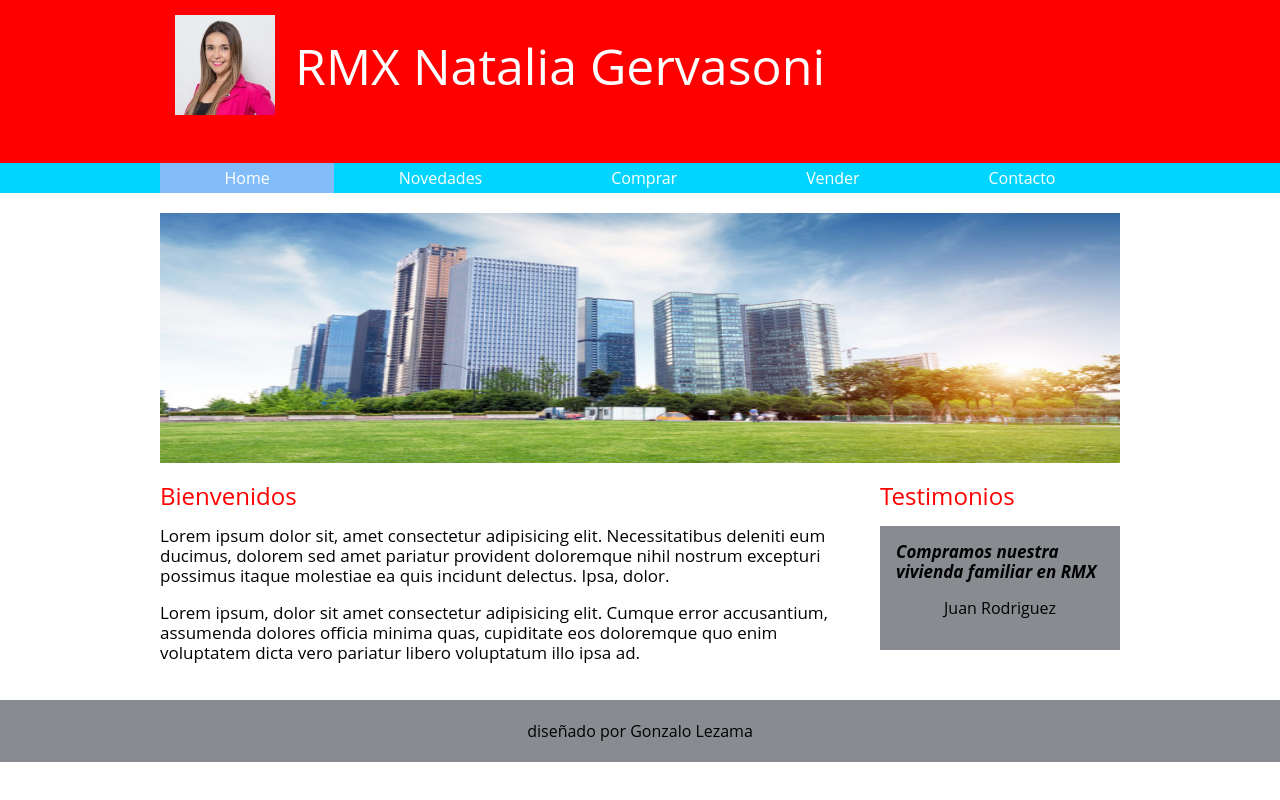
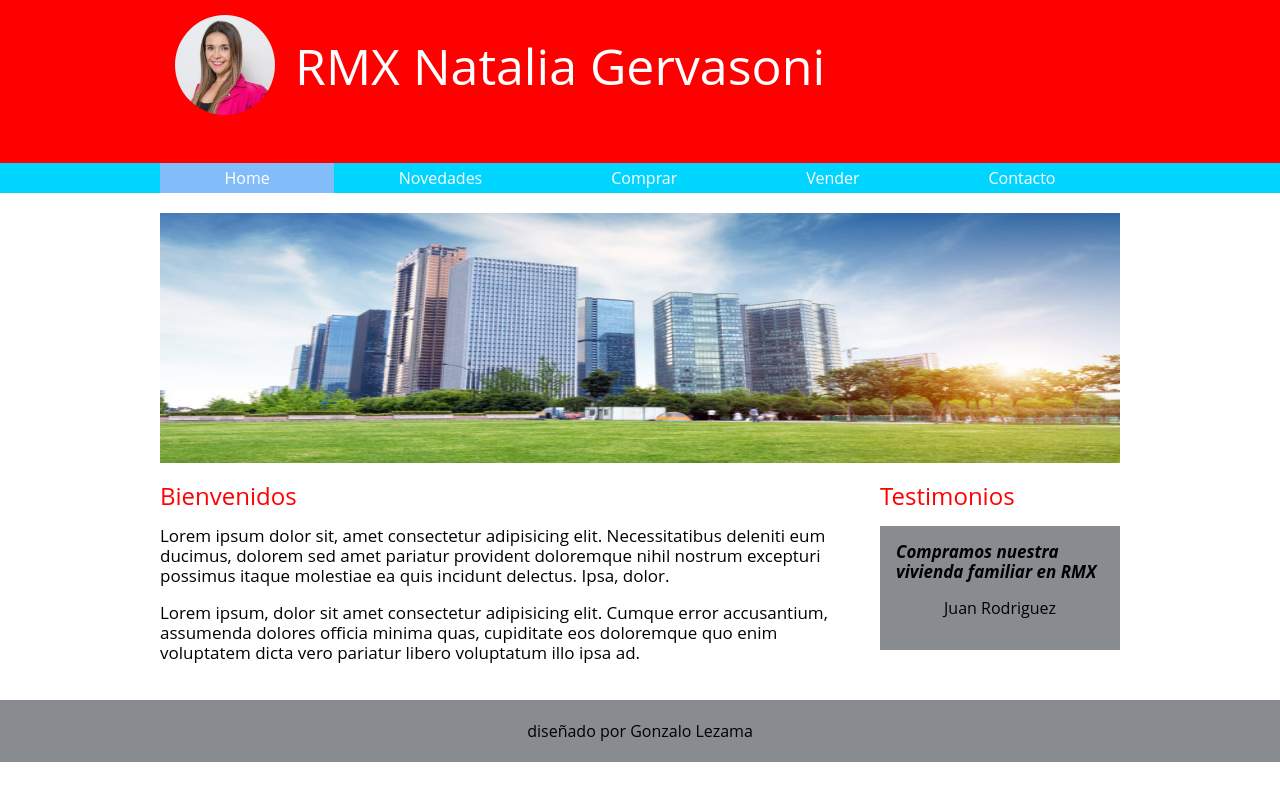
Before and after one commit to gonzalolezama/natyfront, a React (Create React App) app: page / in a window 1280 px wide. Built offline with nearby package versions, Linux system fonts and the light colour scheme.

Commit message:
logo redondo

```diff
--- a/src/componentes/Header.js
+++ b/src/componentes/Header.js
@@ -3,7 +3,7 @@ const Header = (props) => {
     return (
         <header>
             <div className="holder">
-                <img src="img/logo.png" width="100" alt="Logo"/>
+                <img src="img/logo.png" width="100" alt="Logo" style={{ width: '100px', height: '100px', borderRadius: '50%' }} />
                     <h2>RMX Natalia Gervasoni</h2>
             </div>
         </header>
```
